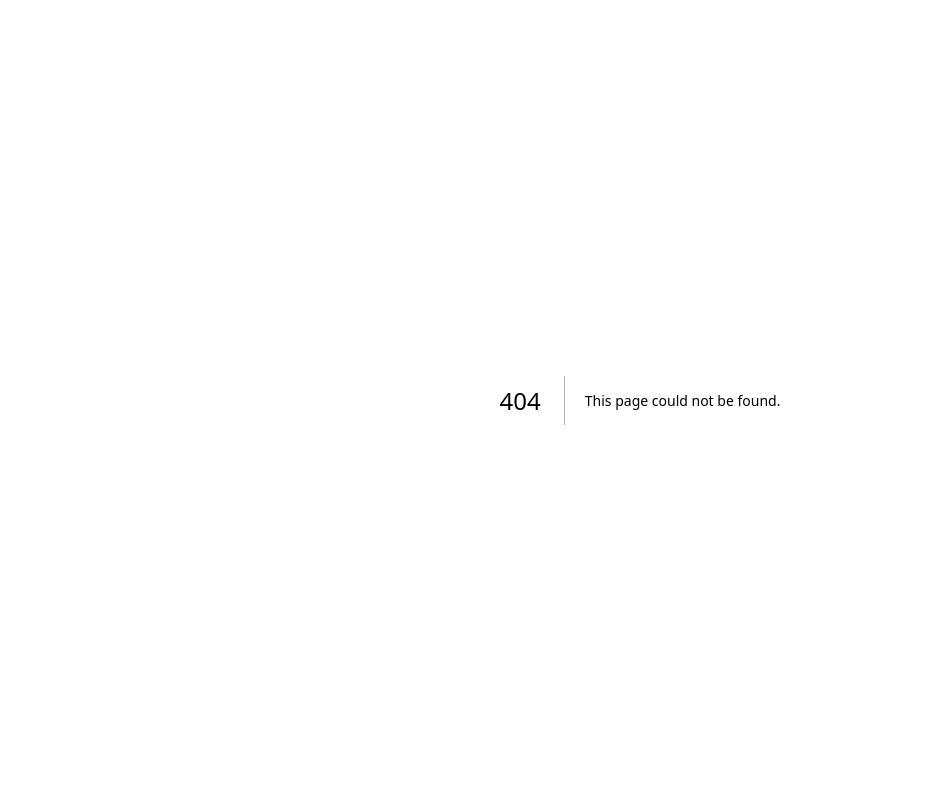
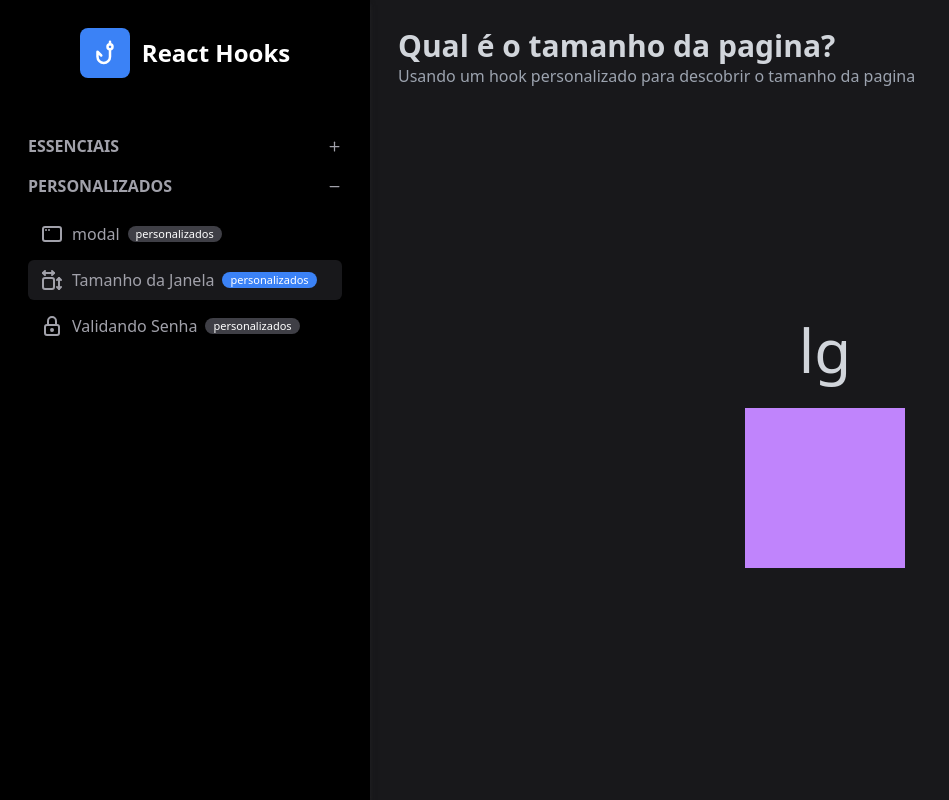
Before and after one commit to EduCarmo/formacaoDev-react-hooks, a Next.js app: page /personalizados/tamanhoJanela in a window 1280 px wide. Before the commit this address had no page. Shown: the whole page, without its empty margins (0-949 px from the left). Built offline with nearby package versions, Linux system fonts and the light colour scheme.

Commit message:
finalizado a aula de hooks pernosalizados

```diff
--- a/src/components/template/MenuPrincipal.tsx
+++ b/src/components/template/MenuPrincipal.tsx
@@ -4,24 +4,34 @@ import Logo from "./Logo";
 import MenuPrincipalItem from "./MenuPrincipalItem";
 import MenuPrincipalSecao from "./MenuPrincipalSecao";
 import Flex from "./Flex";
-import { IconArrowLeftRight, IconLetterCase, IconMathGreater, IconNumbers, IconRefreshAlert, IconSection, IconUsers } from "@tabler/icons-react";
+import { IconAppWindow, IconArrowLeftRight, IconDimensions, IconLetterCase, IconLock, IconMathGreater, IconNumbers, IconRefreshAlert, IconSection, IconUsers } from "@tabler/icons-react";
+import Titulo from "./Titulo";
 
 export default function MenuPrincipal() {
     const secoes = [
         {
             titulo: "Essenciais",
+            aberta: false,
+            itens: [
+                { titulo: "Contador", url: "/essenciais/contador", tag: "useSate", icone: <IconNumbers /> },
+                { titulo: "Votacao", url: "/essenciais/votacao", tag: "useState", icone: <IconUsers /> },
+                { titulo: "Consulta à API", url: "/essenciais/consultaApi", tag: "useEffect", icone: <IconArrowLeftRight /> },
+                { titulo: "Maior", url: "/essenciais/maior", tag: "useEffect", icone: <IconMathGreater /> },
+                { titulo: "Contagem de Caracteres", url: "/essenciais/contagemCaracteresEffect", tag: "useEffect", icone: <IconLetterCase /> },
+                { titulo: "State vs Ref", url: "/essenciais/stateVsRef", tag: "useRef", icone: <IconRefreshAlert /> },
+                { titulo: "Referenciando Elemento", url: "/essenciais/refElemento", tag: "useRef", icone: <IconSection /> },
+                { titulo: "Contagem de Caracteres (Reff)", url: "/essenciais/contagemCaracteresReff", tag: "useRef", icone: <IconLetterCase /> },
+            ],
+        },
+        {
+            titulo: "Personalizados",
             aberta: true,
             itens: [
-                {titulo: "Contador", url:"/essenciais/contador", tag: "useSate", icone: <IconNumbers />  },
-                {titulo: "Votacao", url:"/essenciais/votacao", tag: "useState", icone: <IconUsers />  },
-                {titulo: "Consulta à API", url:"/essenciais/consultaApi", tag: "useEffect", icone: <IconArrowLeftRight />  },
-                {titulo: "Maior", url:"/essenciais/maior", tag: "useEffect", icone: <IconMathGreater />  },
-                {titulo: "Contagem de Caracteres", url:"/essenciais/contagemCaracteresEffect", tag: "useEffect", icone: <IconLetterCase />  },
-                {titulo: "State vs Ref", url:"/essenciais/stateVsRef", tag: "useRef", icone: <IconRefreshAlert />  },
-                {titulo: "Referenciando Elemento", url:"/essenciais/refElemento", tag: "useRef", icone: <IconSection/>  },
-                {titulo: "Contagem de Caracteres (Reff)", url:"/essenciais/contagemCaracteresReff", tag: "useRef", icone: <IconLetterCase />  },
+                { titulo: "modal", url: "/personalizados/modal", tag: "personalizados", icone: <IconAppWindow /> },
+                { titulo: "Tamanho da Janela", url: "/personalizados/tamanhoJanela", tag: "personalizados", icone: <IconDimensions /> },
+                { titulo: "Validando Senha", url: "/personalizados/senha", tag: "personalizados", icone: <IconLock /> },
             ],
-        },
+        }
     ];
     const mini = false;
     function renderizarSecoes() {
--- /dev/null
+++ b/src/data/hooks/useStateValidado.ts
@@ -0,0 +1,16 @@
+import { useState } from "react";
+
+export default function useStateValidado(
+    valorInicial: string,
+    funcaoValidacao: (valor: string) => boolean
+): [string, (novoValor: string) => void, boolean] {
+    const [valor, setValor] = useState(valorInicial);
+    const [validado, setValidado] = useState(false);
+
+    function setValorValidado(novoValor: string) {
+        setValor(novoValor);
+        setValidado(funcaoValidacao(novoValor));
+    }
+
+    return [valor, setValorValidado, validado];
+}
--- /dev/null
+++ b/src/data/hooks/useTamanhoJanela.ts
@@ -0,0 +1,44 @@
+import { use, useEffect, useState } from "react";
+
+function getTamanhoDaJanela() {
+    if (typeof window !== 'undefined') {
+        const { innerWidth: largura, innerHeight: altura } = window;
+        return { largura, altura };
+    } else {
+        return { largura: -1, altura: -1 };
+    }
+}
+
+export default function useTamanhoJanela() {
+    const [tamanhoDaJanela, setTamanhoDaJanela] = useState(getTamanhoDaJanela());
+
+    useEffect(() => {
+        function tamanhoMudou() {
+            setTamanhoDaJanela(getTamanhoDaJanela());
+        }
+
+        window.addEventListener('resize', tamanhoMudou);
+        return () => {
+            window.removeEventListener('resize', tamanhoMudou);
+        }
+    }, []);
+
+    function entre(min: number, max: number) {
+        return (tamanhoDaJanela.largura >= min) &&
+            (tamanhoDaJanela.largura <= max);
+    }
+
+    const dimensoes = {
+        sm: entre(640, 768),
+        md: entre(768, 1024),
+        lg: entre(1024, 1280),
+        xl: entre(1280, 1536),
+        xl2: entre(1536, Number.MAX_VALUE),
+    }
+
+    const tamanhoVerdadeiro = Object.entries(dimensoes)
+        .filter((el) => el[1])
+
+    return tamanhoVerdadeiro[0]?.[0]
+
+}
--- /dev/null
+++ b/src/data/hooks/useToggle.ts
@@ -0,0 +1,13 @@
+import { useState } from "react";
+
+export default function useToggle(valor?: boolean) {
+    const [ativo, setAtivo] = useState(valor ?? false);
+
+    function toggleAtivo() {
+        setAtivo(!ativo);
+    }
+
+    const r: [boolean, () => void]  = [ativo, toggleAtivo]
+
+    return r;
+}
--- /dev/null
+++ b/src/pages/personalizados/modal.tsx
@@ -0,0 +1,29 @@
+import Botao from "@/components/template/Botao";
+import Flex from "@/components/template/Flex";
+import Pagina from "@/components/template/Pagina";
+import useToggle from "@/data/hooks/useToggle";
+import { IconX } from "@tabler/icons-react";
+
+export default function Modal() {
+
+    const [mostrar, toggleMostrar] = useToggle(false)
+
+    return (
+        <Pagina titulo="Modal"
+            subtitulo="Usando um hook personalizado para abrir e fechar uma modal"
+        >
+            <Botao texto="Abrir" cor="bg-cyan-500" onClick={toggleMostrar} />
+            {mostrar ? (
+                <Flex center col className={`
+                w-80 h-80 bg-gray-500 text-white
+                text-2xl p-4 m-d rounded-md
+            `}>
+                    <Botao cor="bg-red-700" tamanho="xl" onClick={toggleMostrar} icone={<IconX />} />
+                    <h1 className="mt-5">Clique em x para sair</h1>
+                </Flex>
+            ) : (
+                ""
+            )}
+        </Pagina>
+    )
+}
--- /dev/null
+++ b/src/pages/personalizados/senha.tsx
@@ -0,0 +1,29 @@
+import InputFormatado from "@/components/template/InputFormatado";
+import Pagina from "@/components/template/Pagina";
+import useStateValidado from "@/data/hooks/useStateValidado";
+
+export default function Senha() {
+
+    function validaSenha(senha: string) {
+        return senha.length >= 8; // A senha deve ter pelo menos 8 caracteres
+    }
+
+    const [senha, setSenha, senhaEhValida] = useStateValidado("", validaSenha);
+
+    let borda = "border-none";
+    if (senha !== "") {
+        borda = senhaEhValida ? "border-green-600" : "border-red-600";
+    }
+
+    return (
+        <Pagina titulo="Validando Senha" subtitulo="Usando um hook personalizado para validar uma senha">
+            <InputFormatado
+                label="Senha"
+                tipo="text"
+                className={`${borda} border-4 w-100 flex`}
+                valor={senha}
+                onInput={(e) => setSenha(e.target.value)}
+            />
+        </Pagina>
+    );
+}
--- /dev/null
+++ b/src/pages/personalizados/tamanhoJanela.tsx
@@ -0,0 +1,24 @@
+import Display from "@/components/template/Display";
+import Pagina from "@/components/template/Pagina";
+import useTamanhoJanela from "@/data/hooks/useTamanhoJanela";
+
+export default function TamanhoJanela() {
+
+    const tamanho = useTamanhoJanela();
+
+    return (
+        <Pagina titulo="Qual é o tamanho da pagina?" subtitulo="Usando um hook personalizado para descobrir o tamanho da pagina">
+            <Display texto={tamanho}/>
+            <div className={`
+                w-40 h-40
+                sm:bg-blue-400
+                md:bg-pink-400
+                lg:bg-green-400
+                xl:bg-purple-400
+                2xl:bg-orange-400
+            `}>
+
+            </div>
+        </Pagina>
+    )
+}
```
